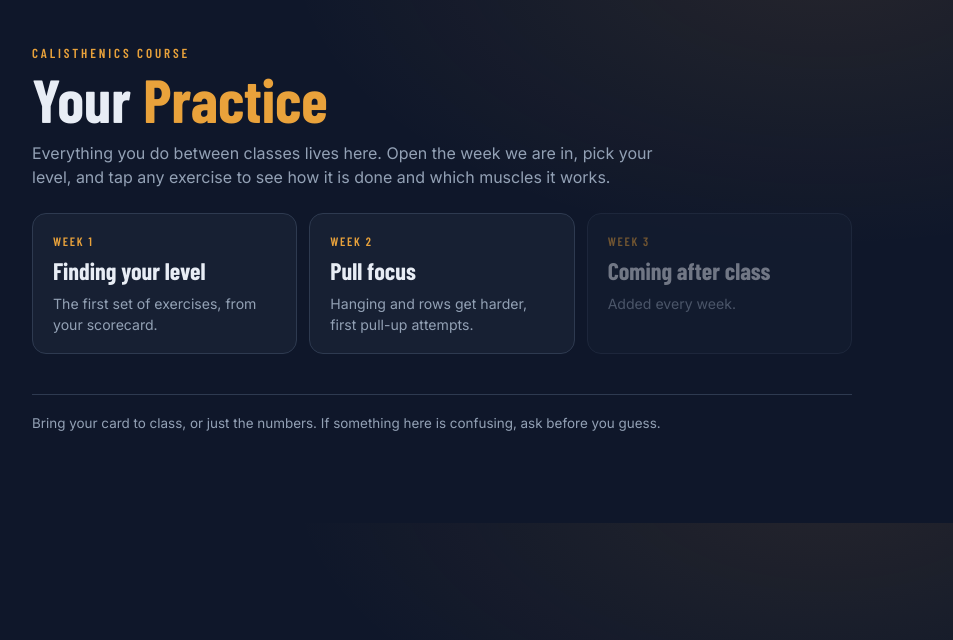
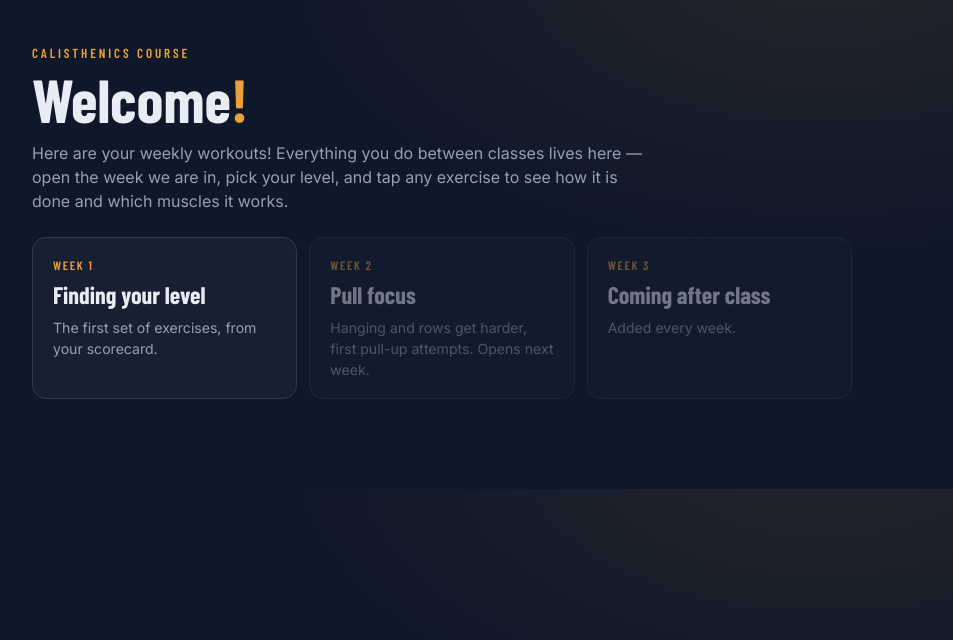
Before and after one commit to nathanvaevin/calisthenics, a plain HTML site: page index.html in a window 1280 px wide. Shown: the whole page, without its empty margins (198-1151 px from the left). Drawn offline with nearby package versions, Linux system fonts and the light colour scheme.

Commit message:
Homepage: friendlier welcome copy, re-gate week 2, drop footer
Week 2 goes back to "soon" until it opens next week.

Co-Authored-By: Claude Sonnet 5 <noreply@anthropic.com>

```diff
--- a/index.html
+++ b/index.html
@@ -23,8 +23,8 @@
 <body>
 <div class="wrap">
   <p class="eyebrow">Calisthenics course</p>
-  <h1>Your <span>Practice</span></h1>
-  <p class="lede">Everything you do between classes lives here. Open the week we are in, pick your level, and tap any exercise to see how it is done and which muscles it works.</p>
+  <h1>Welcome<span>!</span></h1>
+  <p class="lede">Here are your weekly workouts! Everything you do between classes lives here &mdash; open the week we are in, pick your level, and tap any exercise to see how it is done and which muscles it works.</p>
 
   <div class="weeks">
     <a class="wk" href="weeks/week-1.html">
@@ -32,10 +32,10 @@
       <div class="t">Finding your level</div>
       <div class="s">The first set of exercises, from your scorecard.</div>
     </a>
-    <a class="wk" href="weeks/week-2.html">
+    <a class="wk soon" href="weeks/week-2.html">
       <div class="n">Week 2</div>
       <div class="t">Pull focus</div>
-      <div class="s">Hanging and rows get harder, first pull-up attempts.</div>
+      <div class="s">Hanging and rows get harder, first pull-up attempts. Opens next week.</div>
     </a>
     <a class="wk soon" href="weeks/week-3.html">
       <div class="n">Week 3</div>
@@ -43,10 +43,6 @@
       <div class="s">Added every week.</div>
     </a>
   </div>
-
-  <footer style="margin-top:40px;padding-top:18px;border-top:1px solid var(--line);color:var(--muted);font-size:.84rem">
-    Bring your card to class, or just the numbers. If something here is confusing, ask before you guess.
-  </footer>
 </div>
 </body>
 </html>
```
